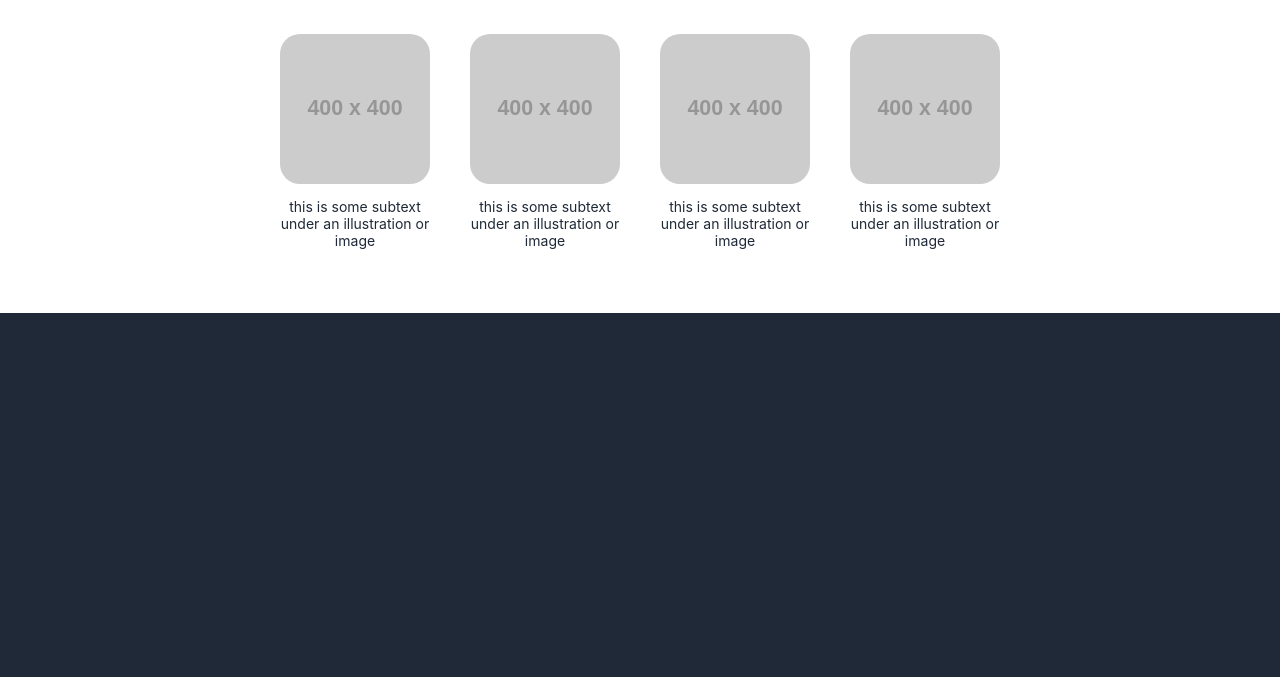
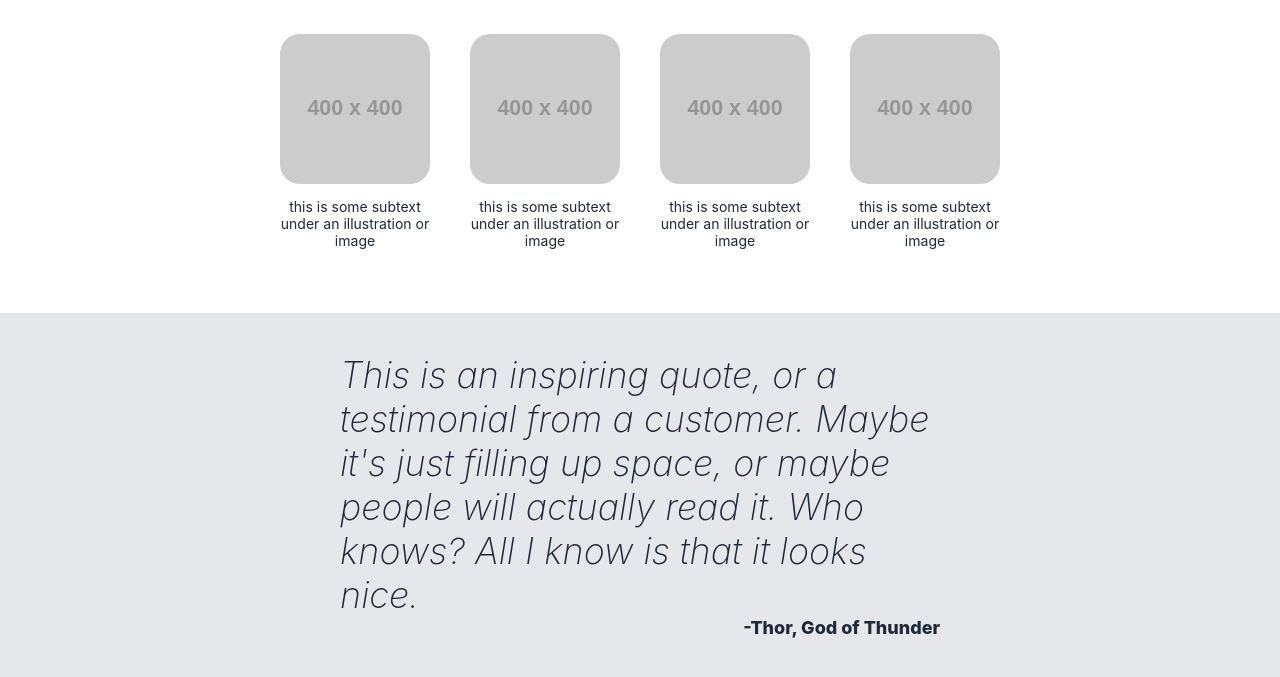
Before and after one commit to JPCrowGit/landing-page, a plain HTML site: page index.html in a window 1280 px wide. Shown: the part 541-1218 px from the top of the page. Before the commit the page ends 854 px from the top, so only its background shows below. Drawn offline with Linux system fonts and the light colour scheme; placeholder pictures from the web are drawn by us.

Commit message:
Create quote section of website with styling

```diff
--- a/index.html
+++ b/index.html
@@ -45,5 +45,11 @@
             </li>
         </ul>
     </div>
+    <div class="quote-section">
+        <div class="quote">
+            <p class="quote-text">This is an inspiring quote, or a testimonial from a customer. Maybe it's just filling up space, or maybe people will actually read it. Who knows? All I know is that it looks nice.</p>
+            <p class="attribute">-Thor, God of Thunder</p>
+        </div>
+    </div>
 </body>
 </html>
--- a/style.css
+++ b/style.css
@@ -100,3 +100,38 @@ ul {
     font-size: 36px;
     font-weight: 900;
 }
+
+/* quote-section */
+.quote-section {
+    display: flex;
+    flex-direction: column;
+    align-items: center;
+    padding: 40px 100px;
+    gap: 0px;
+    background: #E5E7EB;
+}
+
+.quote {
+    display: flex;
+    flex-direction: column;
+    width: 600px;
+    align-items: flex-end;
+    padding: 0;
+}
+
+.quote p {
+    margin: 0px;
+}
+
+.quote-text {
+    font-size: 36px;
+    font-style: italic;
+    font-weight: 200;
+    color: #1F2937;
+}
+
+.attribute {
+    color: #1F2937;
+    font-size: 18px;
+    font-weight: 800;
+}
```
